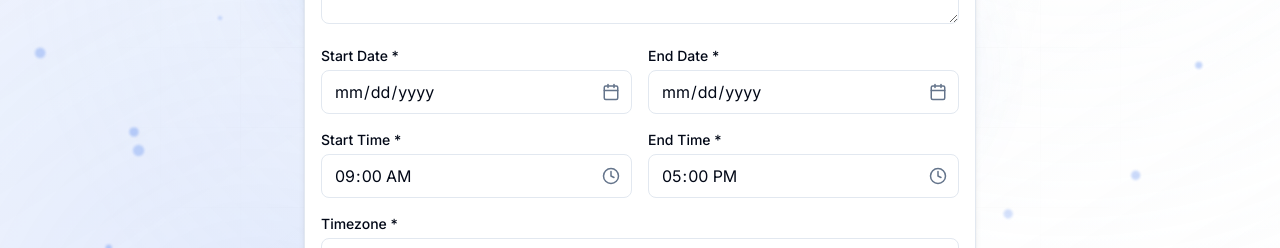
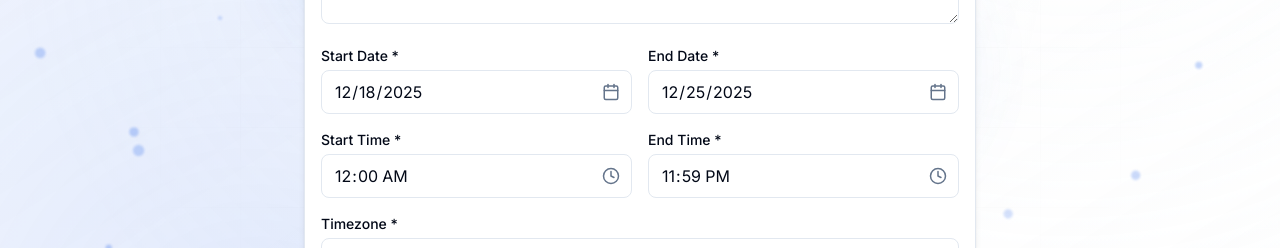
Before and after one commit to MaxonT/MeetMesh, a Next.js app in the folder MeetMesh_v0.3/frontend/: page / in a window 1280 px wide. Shown: the part 433-681 px from the top of the page. Built offline with nearby package versions, Linux system fonts and the light colour scheme.

Commit message:
Set default event dates and times in form
Initialize CreateEventForm with default start and end dates based on the current date, set default times to full day, and use the user's local timezone if available. This improves user experience by pre-filling sensible defaults.

```diff
--- a/MeetMesh_v0.3/frontend/components/CreateEventForm.tsx
+++ b/MeetMesh_v0.3/frontend/components/CreateEventForm.tsx
@@ -10,20 +10,24 @@ import { Button } from './ui/Button';
 import { TIMEZONES } from '@/lib/constants';
 import { createEvent } from '@/lib/api';
 import type { CreateEventInput } from '@/types';
+import { DateTime } from 'luxon';
 
 export function CreateEventForm() {
   const router = useRouter();
   const [isSubmitting, setIsSubmitting] = useState(false);
   const [error, setError] = useState<string | null>(null);
 
-  const [formData, setFormData] = useState<CreateEventInput>({
-    eventName: '',
-    description: '',
-    startDate: '',
-    endDate: '',
-    startTime: '09:00',
-    endTime: '17:00',
-    timezone: 'America/New_York',
+  const [formData, setFormData] = useState<CreateEventInput>(() => {
+    const now = DateTime.now();
+    return {
+      eventName: '',
+      description: '',
+      startDate: now.toISODate() || '',
+      endDate: now.plus({ days: 7 }).toISODate() || '',
+      startTime: '00:00',
+      endTime: '23:59',
+      timezone: Intl.DateTimeFormat().resolvedOptions().timeZone || 'America/New_York',
+    };
   });
 
   const handleChange = (
```
